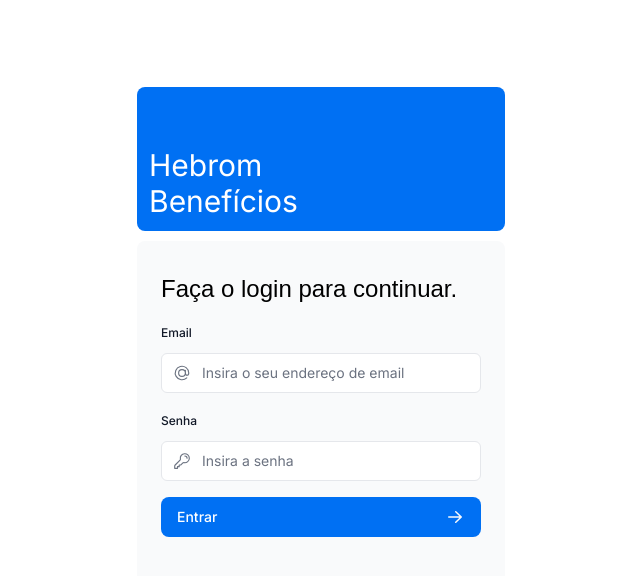
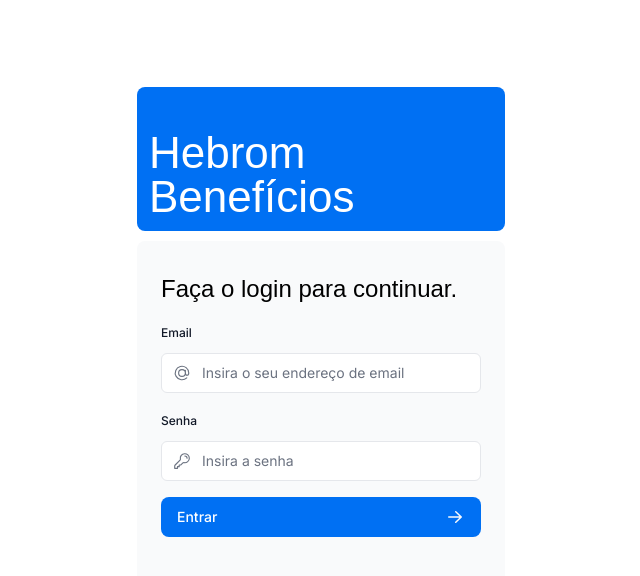
Before and after one commit to vitormarinheiro1/next-testes, a Next.js app: page /login in a window 1280 px wide. Shown: the top 576 px of the page, without its empty margins (319-959 px from the left). Built offline with nearby package versions, Linux system fonts and the light colour scheme; a web font is replaced by a local one.

Commit message:
alteracoes basicas

```diff
--- a/app/layout.tsx
+++ b/app/layout.tsx
@@ -4,11 +4,11 @@ import { Metadata } from 'next';
 
 export const metadata: Metadata = {
   title: {
-    template: '%s | Acme Dashboard',
-    default: 'Acme Dashboard',
+    template: '%s | Hebrom Dashboard',
+    default: 'Hebrom Dashboard',
   },
-  description: 'The official Next.js Learn Dashboard built with App Router.',
-  metadataBase: new URL('https://next-learn-dashboard.vercel.sh'),
+  description: 'A melhor administradora do seu plano de saúde da atualidade.',
+  metadataBase: new URL('https://hebrombeneficios.com.br'),
 };
 
 export default function RootLayout({
--- a/app/login/page.tsx
+++ b/app/login/page.tsx
@@ -7,8 +7,7 @@ export default function LoginPage() {
       <div className="relative mx-auto flex w-full max-w-[400px] flex-col space-y-2.5 p-4 md:-mt-32">
         <div className="flex h-20 w-full items-end rounded-lg bg-blue-500 p-3 md:h-36">
           <div className="w-32 text-white md:w-36">
-            {/* <AcmeLogo /> */}
-            <span className='text-3xl'>Hebrom Benefícios</span>
+            <AcmeLogo />
           </div>
         </div>
         <LoginForm />
--- a/app/ui/acme-logo.tsx
+++ b/app/ui/acme-logo.tsx
@@ -7,7 +7,7 @@ export default function AcmeLogo() {
       className={`${lusitana.className} flex flex-row items-center leading-none text-white`}
     >
       <GlobeAltIcon className="h-12 w-12 rotate-[15deg]" />
-      <p className="text-[44px] ">Acme</p>
+      <p className="text-[44px] ">Hebrom Benefícios</p>
     </div>
   );
 }
--- a/app/ui/dashboard/sidenav.tsx
+++ b/app/ui/dashboard/sidenav.tsx
@@ -12,8 +12,7 @@ export default function SideNav() {
         href="/"
       >
         <div className="w-32 text-white md:w-40">
-          {/* <AcmeLogo /> */}
-          Hebrom Benefícios
+          <AcmeLogo />
         </div>
       </Link>
       <div className="flex grow flex-row justify-between space-x-2 md:flex-col md:space-x-0 md:space-y-2">
```
Also changed, not shown: package.json (+5 -5 lines), app/lib/placeholder-data.js.
